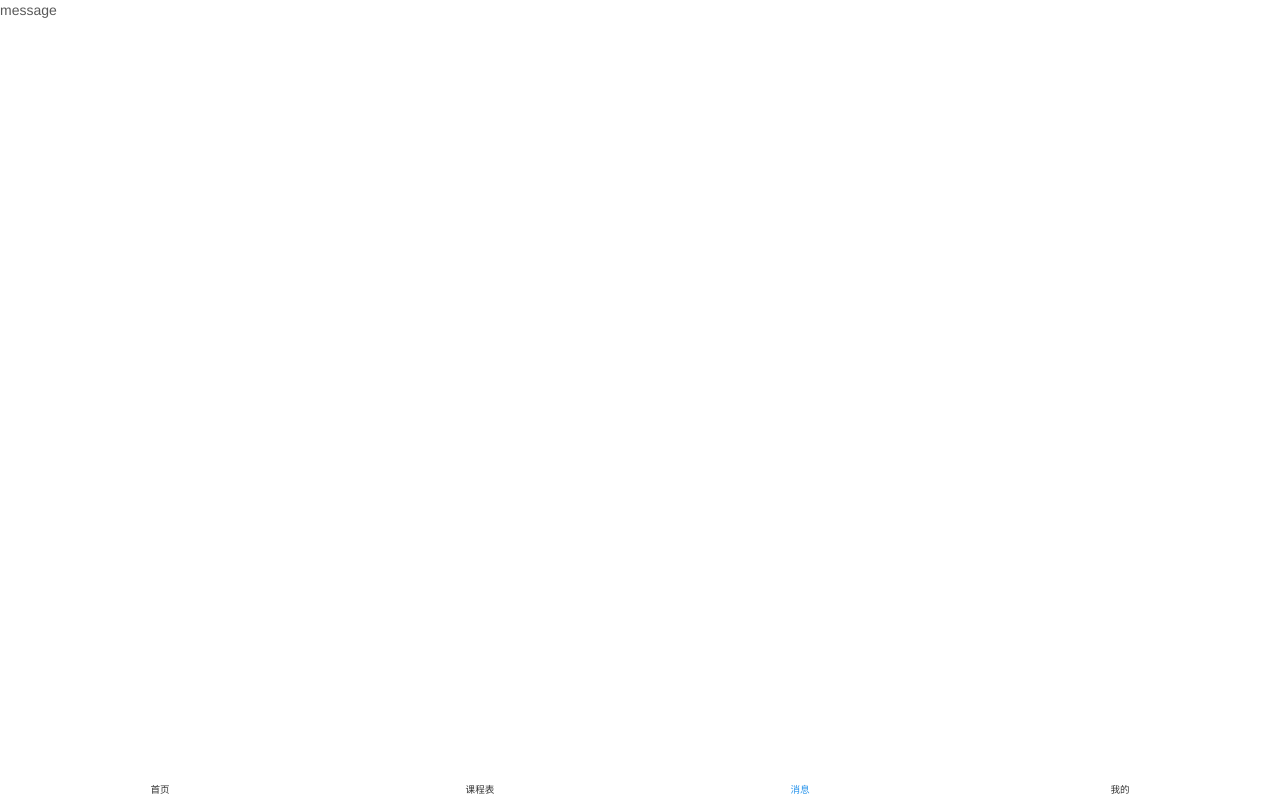
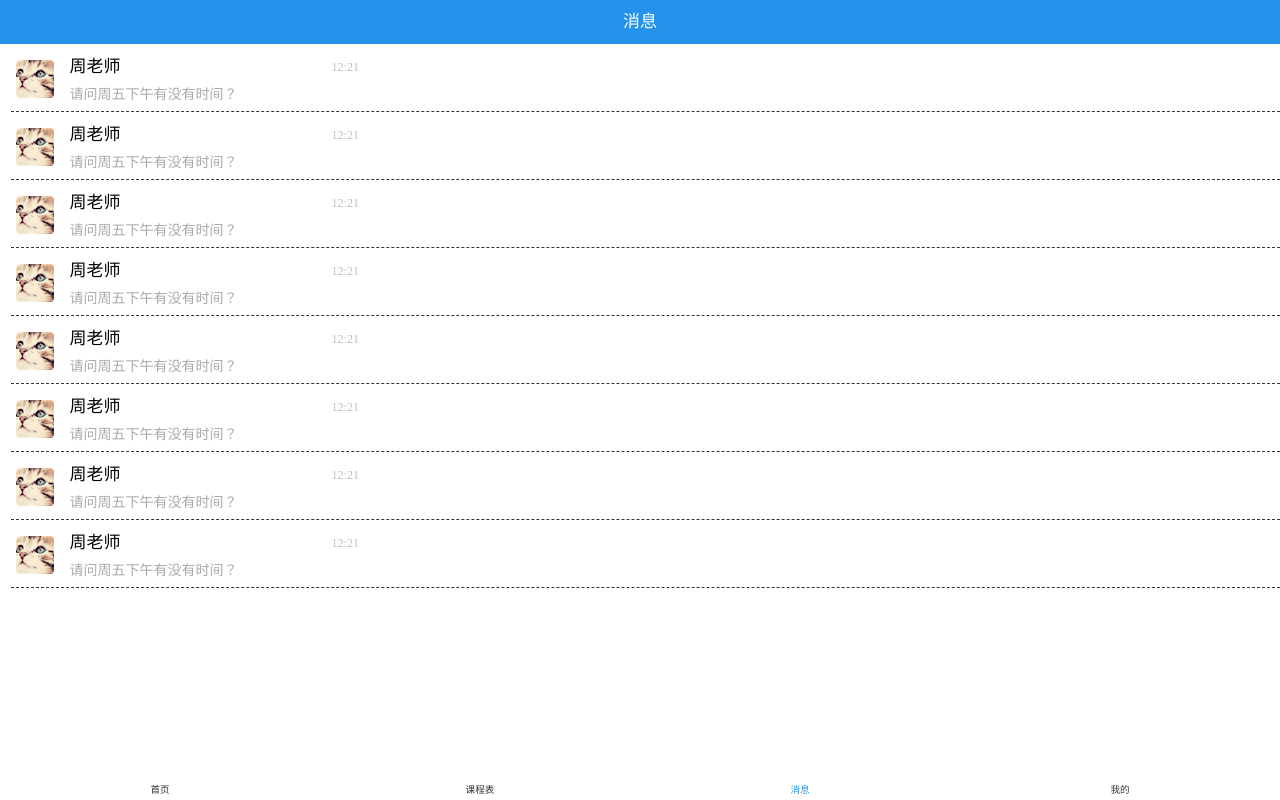
Before and after one commit to Shattering/youshang, a React (Create React App) app: page /message in a window 1280 px wide. Built offline with nearby package versions, Linux system fonts and the light colour scheme; no server answers; a web font is replaced by a local one.

Commit message:
本次提交聊天静态页面和订单相关的静态页面zhengjunji

```diff
--- /dev/null
+++ b/src/pages/message/order/OrderCenterUI.jsx
@@ -0,0 +1,33 @@
+import React from 'react'
+import {
+  Order,
+  Header,
+  Ul,
+  Li,
+} from './StyledOrderCenter'
+
+export default () => {
+  return(
+    <Order>
+        <Header>订单中心</Header>
+        <Ul>
+          <Li>
+            <img src="" alt=""/>
+            <div className= 'OrderCenter'>
+              <div className = 'OrderCenterTop'>
+                <div className = 'left'>
+
+                </div>
+                <div className = 'right'>
+
+                </div>
+              </div>
+              <div className = 'OrderCenterBottom'>
+                <h3></h3>
+              </div>
+            </div>
+          </Li>
+        </Ul>
+      </Order>
+  )
+}
--- /dev/null
+++ b/src/pages/message/order/OrderDetailsUI.jsx
@@ -0,0 +1,51 @@
+import React from 'react'
+import {
+  Order,
+  Header,
+  Ul,
+  Li,
+  Span,
+  I
+} from './StyledOrderDetails'
+
+export default () => {
+  return(
+    <Order>
+        <Header>订单详情</Header>
+        <Ul>
+          <Li>
+            <Span>距离上课时间</Span>
+            <I>09:00-11:20</I>
+          </Li>
+          <Li>
+            <Span>上课地点</Span>
+            <I>北京海淀区弘扬18教师</I>
+          </Li>
+          <Li>
+            <Span>辅导内容</Span>
+            <I>小学语文</I>
+          </Li>
+          <Li>
+            <Span>辅导价格</Span>
+            <I>￥120</I>
+          </Li>
+          <Li>
+            <Span>辅导时间</Span>
+            <I>2019-6月15-9月11</I>
+          </Li>
+          <Li>
+            <Span>老师联系方式</Span>
+            <I>15810089635</I>
+          </Li>
+          <Li>
+            <Span>学生联系方式</Span>
+            <I>18081006988</I>
+          </Li>
+          <Li>
+            <Span>备注订单</Span>
+            <I></I>
+          </Li>
+        </Ul>
+      </Order>
+  )
+}
--- /dev/null
+++ b/src/pages/message/order/StyledOrderCenter.js
@@ -0,0 +1,46 @@
+import styled from 'styled-components'
+
+const Order = styled.div`
+  widows : 100%;
+  height : 100%;
+  display : flex;
+  flex-direction : column;
+`
+
+const Header = styled.div`
+  width : 100%;
+  height : .44rem;
+  background : #2492EB;
+  text-align : center;
+  line-height : .44rem;
+  color : #fff;
+  font-family : Adobe Heiti Std R;
+  font-weight : 400;
+  font-size : .17rem;
+`
+
+const Ul = styled.ul`
+  width : 100%;
+  padding-left : .175rem;
+  padding-right : .17rem;
+  margin-top : .525rem;
+`
+
+const Li = styled.li`
+  width : 100%;
+  background : #fff;
+  height : 1.05rem;
+  margin-bottom : .045rem;
+`
+
+
+const Img = styled.img`
+
+`
+
+export {
+  Order,
+  Header,
+  Ul,
+  Li,
+}
--- /dev/null
+++ b/src/pages/message/order/StyledOrderDetails.js
@@ -0,0 +1,69 @@
+import styled from 'styled-components'
+
+const Order = styled.div`
+  widows : 100%;
+  height : 100%;
+  display : flex;
+  flex-direction : column;
+`
+
+const Header = styled.div`
+  width : 100%;
+  height : .44rem;
+  background : #2492EB;
+  text-align : center;
+  line-height : .44rem;
+  color : #fff;
+  font-family : Adobe Heiti Std R;
+  font-weight : 400;
+  font-size : .17rem;
+  margin-bottom : .095rem;
+`
+
+const Ul = styled.ul`
+  width : 100%;
+  padding-left : .165rem;
+  background : #fff;
+`
+
+const Li = styled.li`
+  width : 100%;
+  display : flex;
+  height : .405rem;
+  border-bottom : 1px solid #EBEBEB;
+  padding-top : .12rem;
+`
+
+
+const Span = styled.span`
+  flex : 1;
+  width : 100%;
+  height : .14rem;
+  font-size : .14rem;
+  line-height : .14rem;
+  text-align : left;
+  font-family : PingFangSC-Medium;
+  font-weight : 500;
+  padding-left :.02rem;
+  color : #525252;
+`
+const I = styled.i`
+  flex : 1;
+  height : .14rem;
+  font-size : .14rem;
+  line-height : .14rem;
+  color : #BDBDBD;
+  font-family : PingFangSC-Medium;
+  font-weight : 500;
+  text-align : right;
+  padding-right : .175rem;
+`
+
+export {
+  Order,
+  Header,
+  Ul,
+  Li,
+  Span,
+  I
+}
--- a/src/pages/message/views/MessageContainer.jsx
+++ b/src/pages/message/views/MessageContainer.jsx
@@ -1,10 +1,13 @@
 import React,{Component} from 'react'
 import MessageUI from './MessageUI'
+import OrderDetailsUI from '../order/OrderDetailsUI'
+import OrderCenterUI from '../order/OrderCenterUI'
 
 class MessageContainer extends Component {
   render() {
     return (
       <MessageUI></MessageUI>
+      // <OrderCenterUI></OrderCenterUI>
     )
   }
 }
--- a/src/pages/message/views/MessageUI.jsx
+++ b/src/pages/message/views/MessageUI.jsx
@@ -1,12 +1,86 @@
 import React from 'react'
 import {
-  Message
+  Message,
+  Header,
+  Ul,
+  Li,
+  Img,
+  Messagenody,
+  H3,
+  Span,
+  P
 } from './StyledMessage'
 
 export default () => {
   return(
-    <Message>
-      message
-    </Message>
+    <Message className = 'message'>
+        <Header>消息</Header>
+        <Ul>
+          <Li>
+            <Img src="images/touxiang.png" alt=""/>
+            <Messagenody>
+              <H3>周老师</H3>
+              <Span>请问周五下午有没有时间？</Span>
+            </Messagenody>
+            <P>12:21</P>
+          </Li>
+          <Li>
+            <Img src="images/touxiang.png" alt=""/>
+            <Messagenody>
+              <H3>周老师</H3>
+              <Span>请问周五下午有没有时间？</Span>
+            </Messagenody>
+            <P>12:21</P>
+          </Li>
+          <Li>
+            <Img src="images/touxiang.png" alt=""/>
+            <Messagenody>
+              <H3>周老师</H3>
+              <Span>请问周五下午有没有时间？</Span>
+            </Messagenody>
+            <P>12:21</P>
+          </Li>
+          <Li>
+            <Img src="images/touxiang.png" alt=""/>
+            <Messagenody>
+              <H3>周老师</H3>
+              <Span>请问周五下午有没有时间？</Span>
+            </Messagenody>
+            <P>12:21</P>
+          </Li>
+          <Li>
+            <Img src="images/touxiang.png" alt=""/>
+            <Messagenody>
+              <H3>周老师</H3>
+              <Span>请问周五下午有没有时间？</Span>
+            </Messagenody>
+            <P>12:21</P>
+          </Li>
+          <Li>
+            <Img src="images/touxiang.png" alt=""/>
+            <Messagenody>
+              <H3>周老师</H3>
+              <Span>请问周五下午有没有时间？</Span>
+            </Messagenody>
+            <P>12:21</P>
+          </Li>
+          <Li>
+            <Img src="images/touxiang.png" alt=""/>
+            <Messagenody>
+              <H3>周老师</H3>
+              <Span>请问周五下午有没有时间？</Span>
+            </Messagenody>
+            <P>12:21</P>
+          </Li>
+          <Li>
+            <Img src="images/touxiang.png" alt=""/>
+            <Messagenody>
+              <H3>周老师</H3>
+              <Span>请问周五下午有没有时间？</Span>
+            </Messagenody>
+            <P>12:21</P>
+          </Li>
+        </Ul>
+      </Message>
   )
 }
--- a/src/pages/message/views/StyledMessage.js
+++ b/src/pages/message/views/StyledMessage.js
@@ -1,9 +1,89 @@
 import styled from 'styled-components'
 
 const Message = styled.div`
+  widows : 100%;
+  height : 100%;
+  display : flex;
+  flex-direction : column;
+`
 
+const Header = styled.div`
+  width : 100%;
+  height : .44rem;
+  background : #2492EB;
+  text-align : center;
+  line-height : .44rem;
+  color : #fff;
+  font-family : Adobe Heiti Std R;
+  font-weight : 400;
+  font-size : .17rem;
+`
+
+const Ul = styled.ul`
+  width : 100%;
+  padding-left : .105rem;
+  background : #fff;
+`
+
+const Li = styled.li`
+  width : 100%;
+  height : .68rem;
+  display : flex;
+  border-bottom : 1px dashed #333;
+  padding-left : .0505rem;
+`
+
+const Img = styled.img`
+  width : .38rem;
+  height : .38rem;
+  margin-top : .155rem;
+`
+
+const Messagenody = styled.div`
+  width : 2.78rem;
+  height : 100%;
+  padding-left : .16rem;
+  padding-top : .15rem;
+`
+const H3 = styled.h3`
+  width : 100%;
+  height : .16rem;
+  line-height : .16rem;
+  text-align : left;
+  color : #000;
+  font-size : .17rem;
+  font-family : PingFangSC-Regular;
+  font-weight : 400;
+  margin-bottom : .09rem;
+`
+
+const Span = styled.span`
+  width : 100%;
+  height : .14rem;
+  font-size : .14rem;
+  text-align : left;
+  font-family : PingFangSC-Regular;
+  font-weight : 400;
+  color : #AAAAAA;
+`
+const P = styled.p`
+  height : 100%;
+  font-size : .12rem;
+  color : #BFBFBF;
+  font-family : PingFangSC-Regular;
+  font-weight : 400;
+  text-align : left;
+  padding-top : .135rem;
 `
 
 export {
-  Message
+  Message,
+  Header,
+  Ul,
+  Li,
+  Img,
+  Messagenody,
+  H3,
+  Span,
+  P
 }
```
Also changed, not shown: public/images/dingdan.png (added), public/images/touxiang.png (added).
